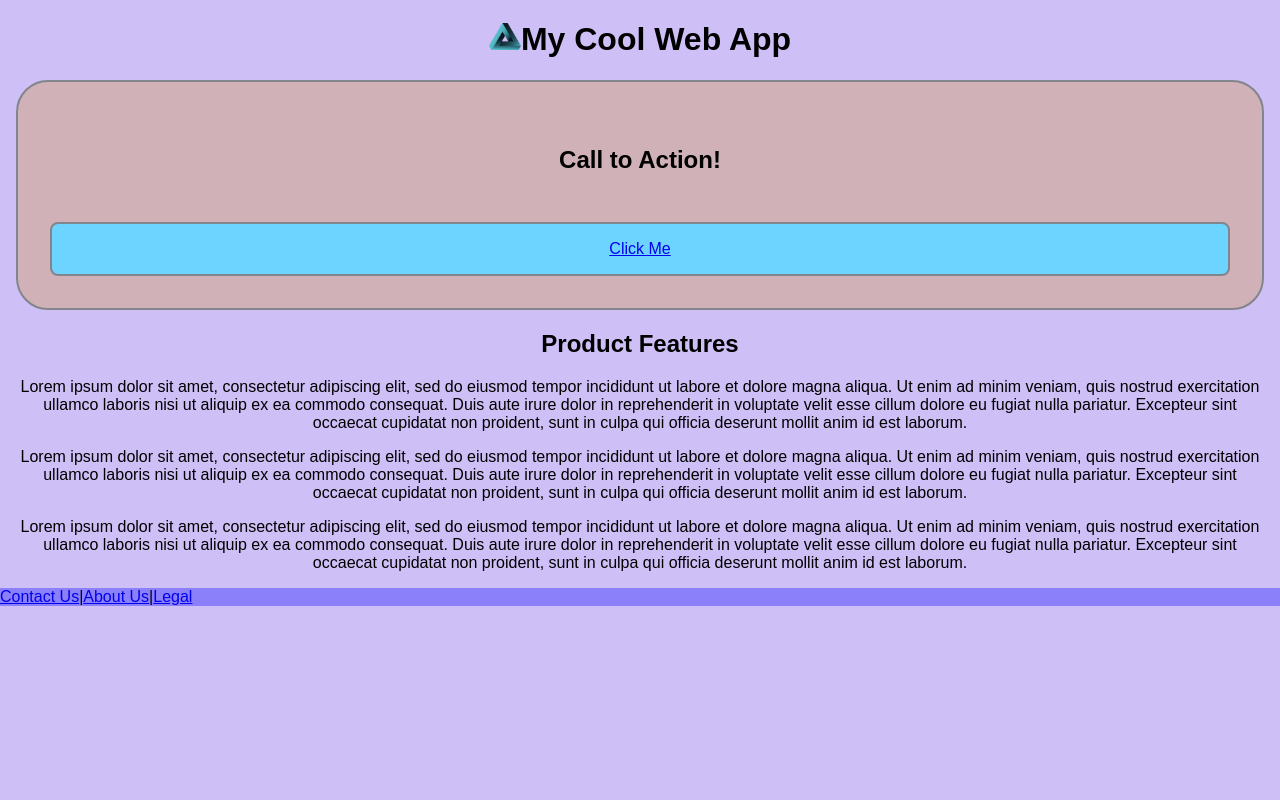
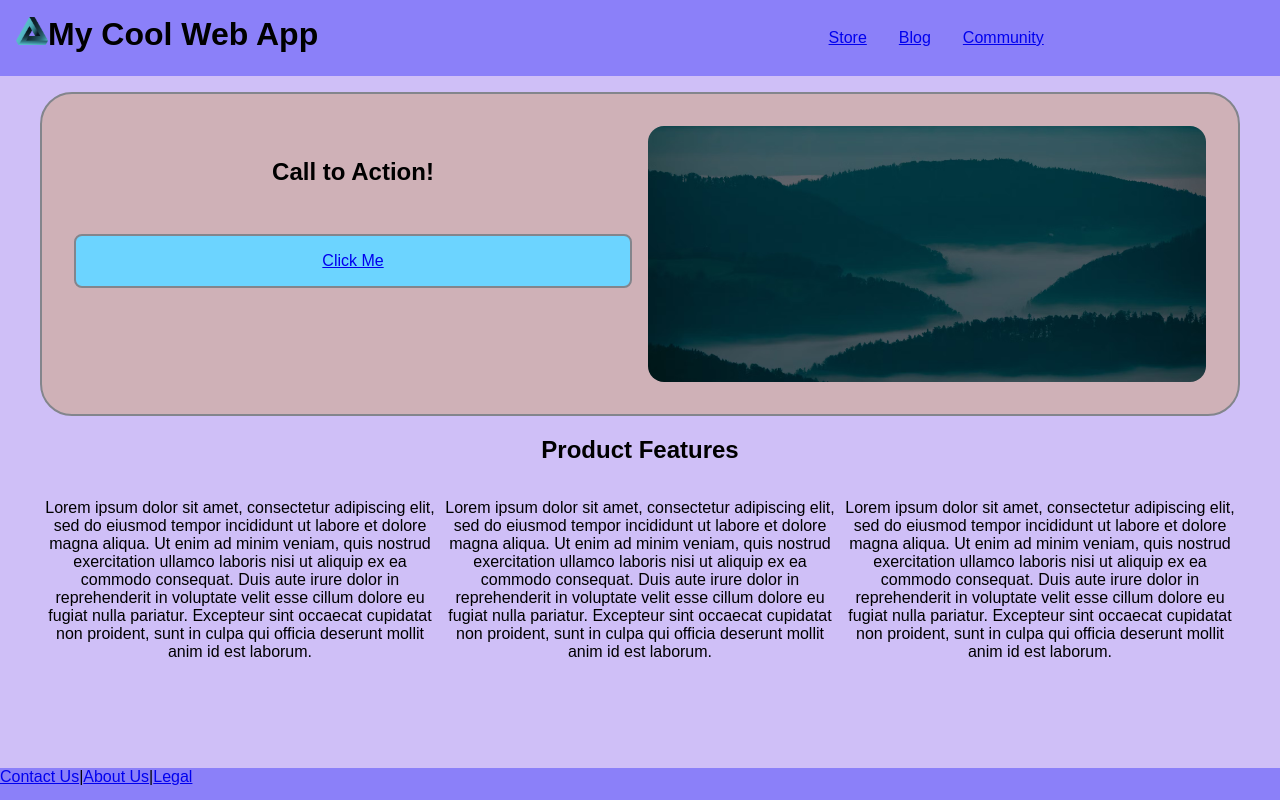
Before and after one commit to JamesonRGrieve-Instruction/Demo-EXSM3934-2024-03-Fall, a website: page src/index.html in a window 1280 px wide. Drawn offline with Linux system fonts and the light colour scheme.

```diff
--- a/src/css/styles.css
+++ b/src/css/styles.css
@@ -5,6 +5,7 @@
 body {
   margin: 0;
   background-color: #cfbff7;
+  margin-bottom: 3rem;
 }
 
 ul {
@@ -12,8 +13,14 @@
   padding: 0;
 }
 
+header {
+  background-color: #8b80f9;
+  padding: 1rem 0;
+  margin-bottom: 1rem;
+}
 header h1 {
   text-align: center;
+  margin: 0;
 }
 header img {
   width: 2rem;
@@ -52,6 +59,8 @@
   background-position: center;
   background-repeat: no-repeat;
   display: none; /* Mobile-first, hide the image that's only on desktop. */
+  margin-left: 1rem;
+  border-radius: 1rem;
 }
 
 main section:last-of-type {
@@ -64,8 +73,52 @@
 
 footer {
   background-color: #8b80f9;
+  position: fixed;
+  bottom: 0;
+  left: 0;
+  right: 0;
+  height: 2rem;
 }
 footer ul {
   margin: 0 auto;
   display: flex;
 }
+
+@media screen and (min-width: 600px) {
+  header nav.navigation {
+    display: block;
+  }
+  header {
+    display: flex;
+    padding: 0 1rem;
+  }
+  header h1 {
+    margin: 1rem 0;
+  }
+  header nav ul {
+    margin-left: 200%;
+    display: flex;
+  }
+  header nav ul li {
+    margin: 0.8rem 1rem;
+  }
+  main section:first-of-type {
+    display: flex;
+  }
+  main section:first-of-type div:first-of-type {
+    width: 50%;
+  }
+  #landscape-image {
+    display: block;
+    width: 50%;
+    height: 16rem;
+  }
+
+  main {
+    max-width: 1200px;
+    margin: 0 auto;
+  }
+  main section:last-of-type ul {
+    display: flex;
+  }
+}
--- a/src/index.html
+++ b/src/index.html
@@ -11,7 +11,7 @@
 <body>
   <header>
     <h1><img src="img/logo.webp" alt="My Cool Web App Logo">My Cool Web App</h1>
-    <nav>
+    <nav class="navigation">
       <ul>
         <li><a href="#">Store</a></li>
         <li><a href="#">Blog</a></li>
```
